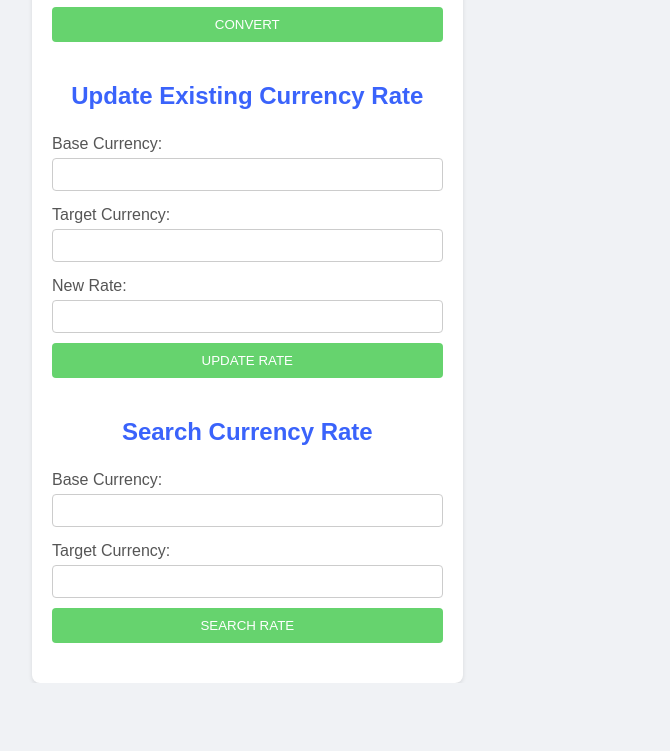
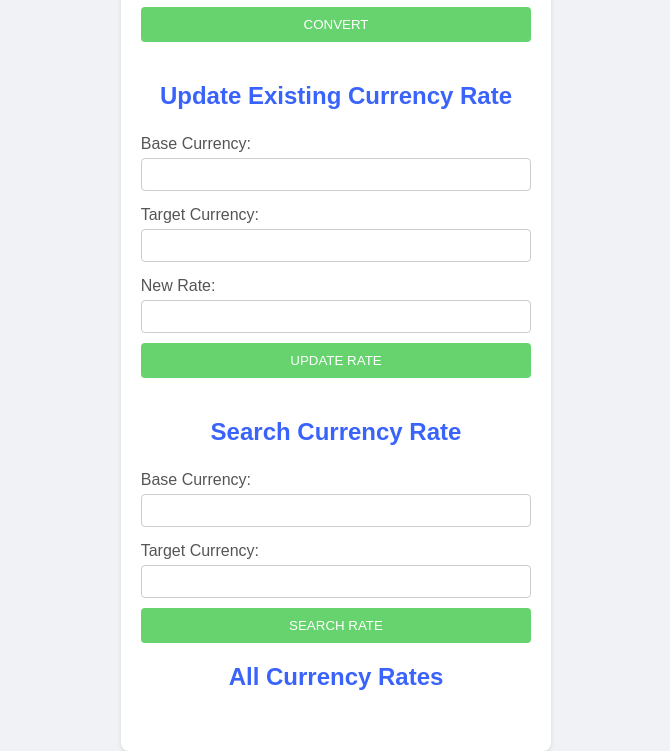
Before and after one commit to abuniatov/currency-converter, a plain HTML site: page index.html in a window 1280 px wide. Shown: the part 708-1459 px from the top of the page, without its empty margins (304-974 px from the left). Before the commit the page ends 1391 px from the top, so only its background shows below. Drawn offline with Linux system fonts and the light colour scheme.

Commit message:
fixed a small mistake

```diff
--- a/index.html
+++ b/index.html
@@ -89,13 +89,12 @@
           />
           <button type="submit">Search Rate</button>
         </form>
-      </div>
         <!-- Display search results -->
         <p id="searchResult"></p>
       </div>
       <!-- Section to display currency rates -->
       <div class="form-container">
-        <h2>Currency Rates</h2>
+        <h2>All Currency Rates</h2>
         <div id="ratesGrid" class="rates-grid"></div>
       </div>
     </div>
```
